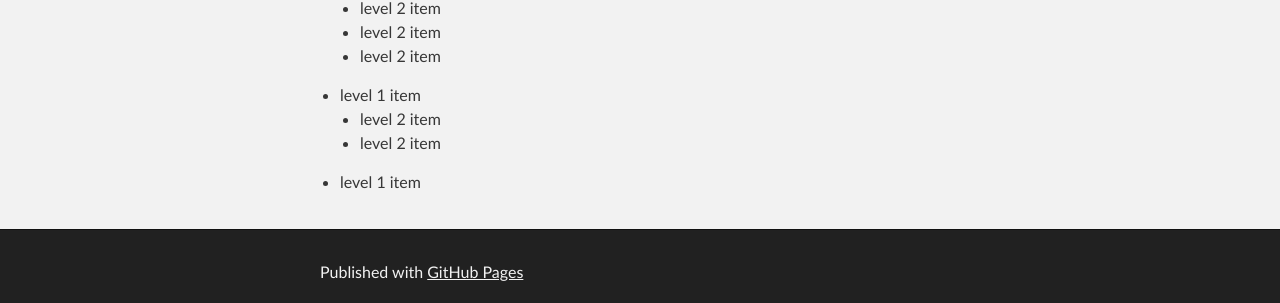
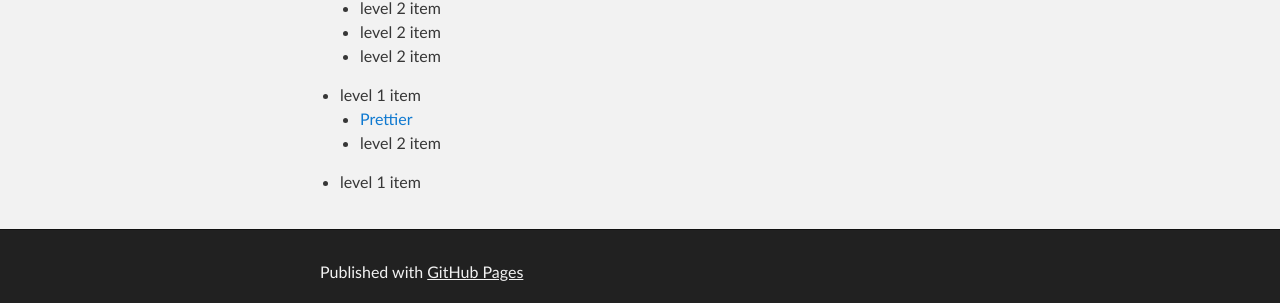
Before and after one commit to haapio/haapio.github.io, a Jekyll site: the page built from react-native.md, in a window 1280 px wide. Shown: the part 704-1007 px from the top of the page. Built offline with Jekyll 4.4.1, drawn with Linux system fonts in a browser that asks for light colours; the repository's description, which GitHub fills in, is left out.

Commit message:
Update react-native.md

```diff
--- a/react-native.md
+++ b/react-native.md
@@ -23,6 +23,6 @@ Here you can find some information about React Native.
   - level 2 item
   - level 2 item
 - level 1 item
-  - level 2 item
+  - [Prettier](https://prettier.io)
   - level 2 item
 - level 1 item
```
